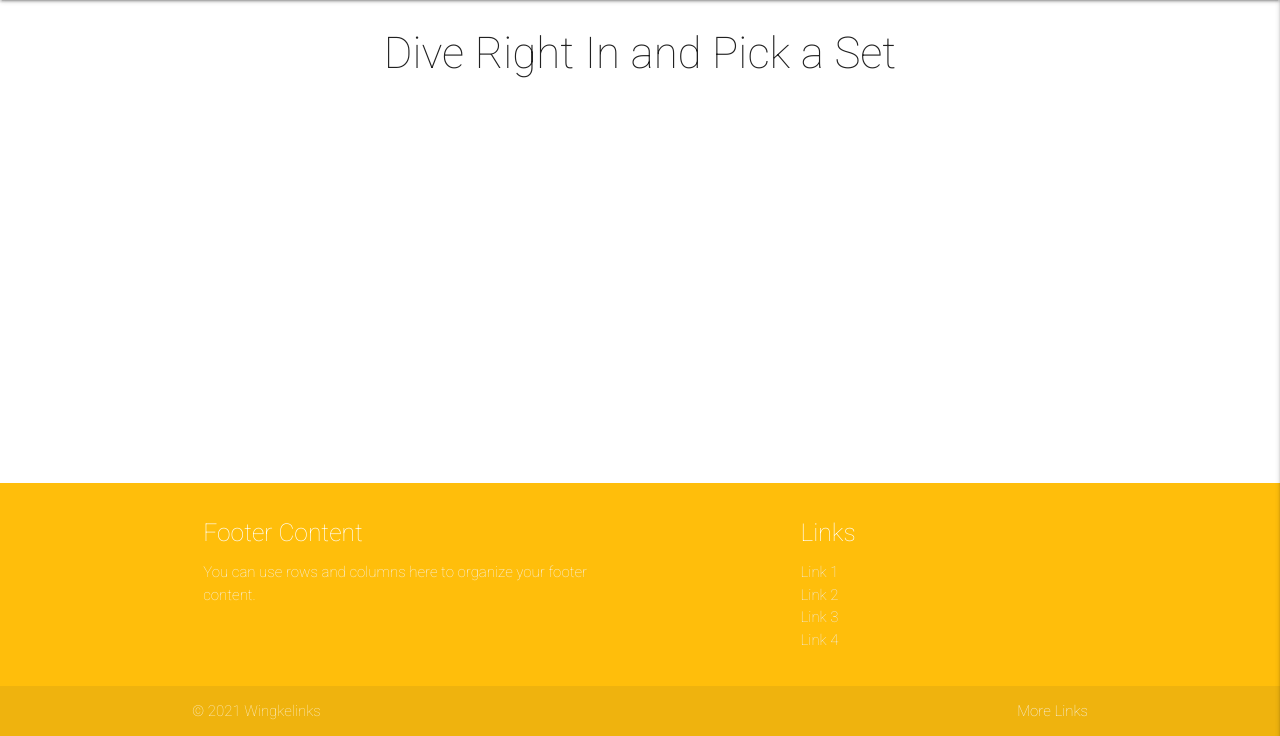
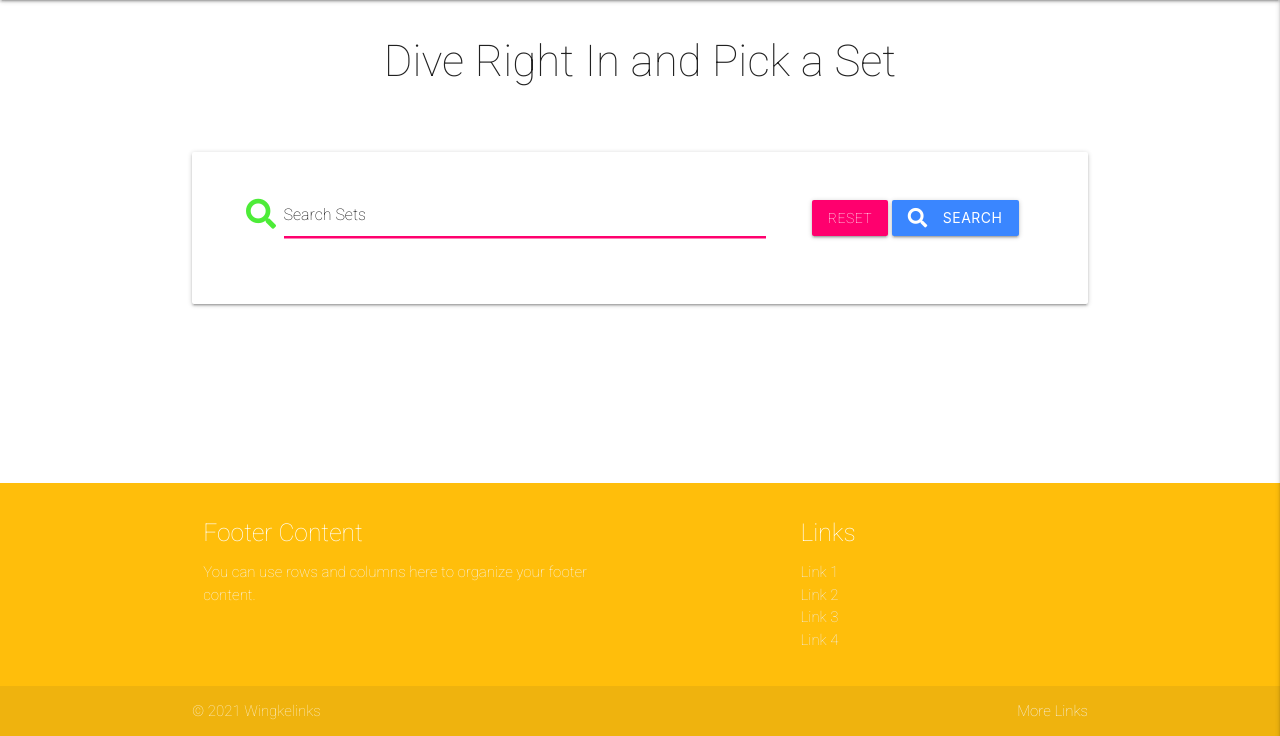
Before and after one commit to Wingkelinks/myswim_MSP3, a Flask app: page /get_sets in a window 1280 px wide. Shown: the part 64-800 px from the top of the page. Run offline with Flask 2, Linux system fonts and the light colour scheme; data that the repository does not hold is empty; some libraries are stand-ins or nearby versions; some web fonts are replaced.

Commit message:
Add Search functionality

```diff
--- a/app.py
+++ b/app.py
@@ -34,7 +34,7 @@ def get_id():
     user_id = str(get_user()['_id'])
     return user_id
 
-# --------------- FUNCTIONS --------------- #
+# -------------// FUNCTIONS --------------- #
 
 
 # --------------- ROUTING --------------- #
@@ -50,6 +50,14 @@ def home():
 @app.route("/get_sets")
 def get_sets():
     sets = list(mongo.db.sets.find()) # Wrap 'find' method inside python list
+    return render_template("sets.html", sets=sets)
+
+
+# SEARCH SETS
+@app.route("/search", methods=["GET", "POST"])
+def search():
+    query = request.form.get("query")
+    sets = list(mongo.db.sets.find({"$text": {"$search": query}}))
     return render_template("sets.html", sets=sets)
 
 
--- a/templates/sets.html
+++ b/templates/sets.html
@@ -1,7 +1,30 @@
 {% extends "base.html" %}
 {% block content %}
 	<div class="container">
-		<h3 class="center-align">Dive Right In and Pick a Set</h3>
+
+		<h3 class="center-align pa2">Dive Right In and Pick a Set</h3>
+
+		<div class="ma5"></div>
+
+		<div class="row card-panel">
+			<form action="{{ url_for('search') }}" method="post" class="col s12 ">
+				<div class="row valign-wrapper center-align">
+					<div class="input-field col s12 m8">
+						<i class="fas fa-search prefix neon-green-text text-darken-4"></i>
+						<input type="text" name="query" id="query" minlength="3" class="validate" required>
+						<label for="query">Search Sets</label>
+					</div>
+					<div class="col s12 m4">
+						<a href="{{ url_for('get_sets') }}" class="winter-sky btn ">Reset</a>
+						<button type="submit" class="azure btn ">
+							<i class="fas fa-search left"></i> Search
+						</button>
+					</div>
+				</div>
+			</form>
+		</div>
+
+	<div class="ma5"></div>
 
 		{% for set in sets %}
 		<div class="card medium sticky action">
```
